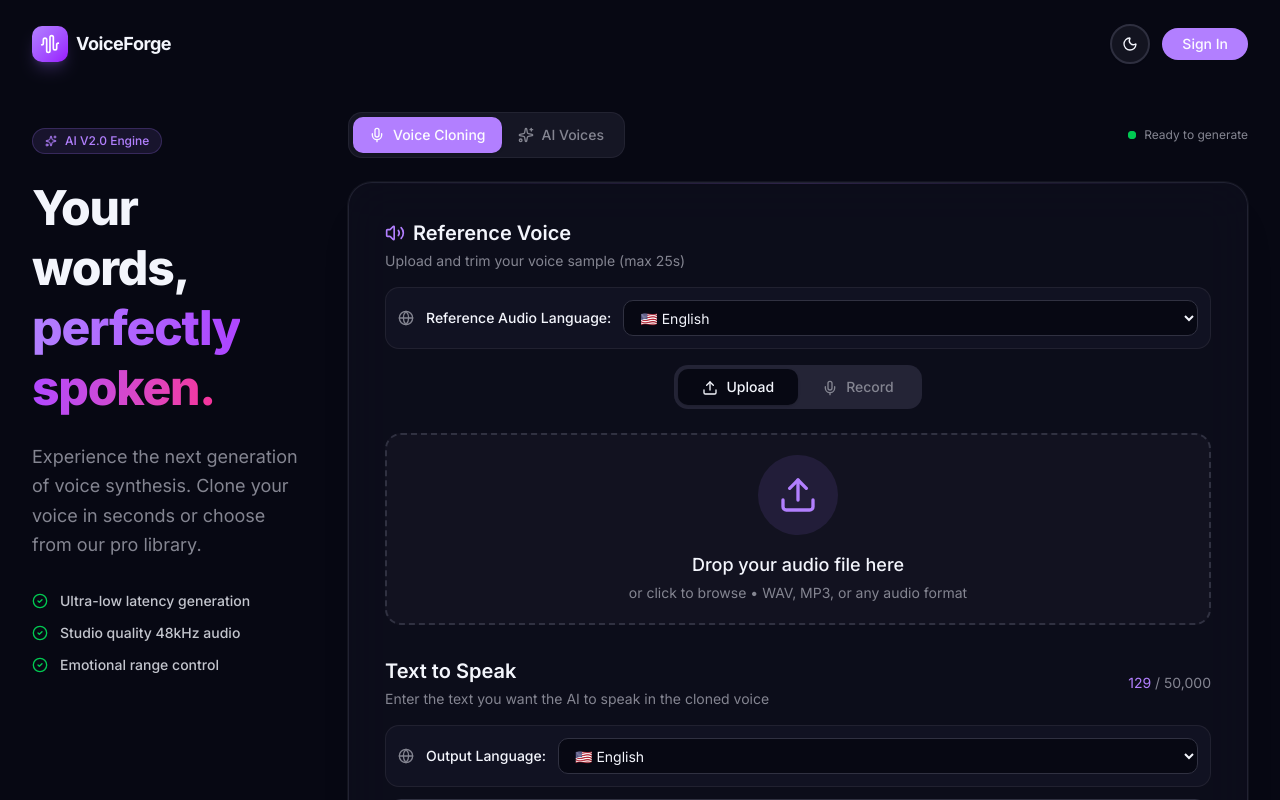
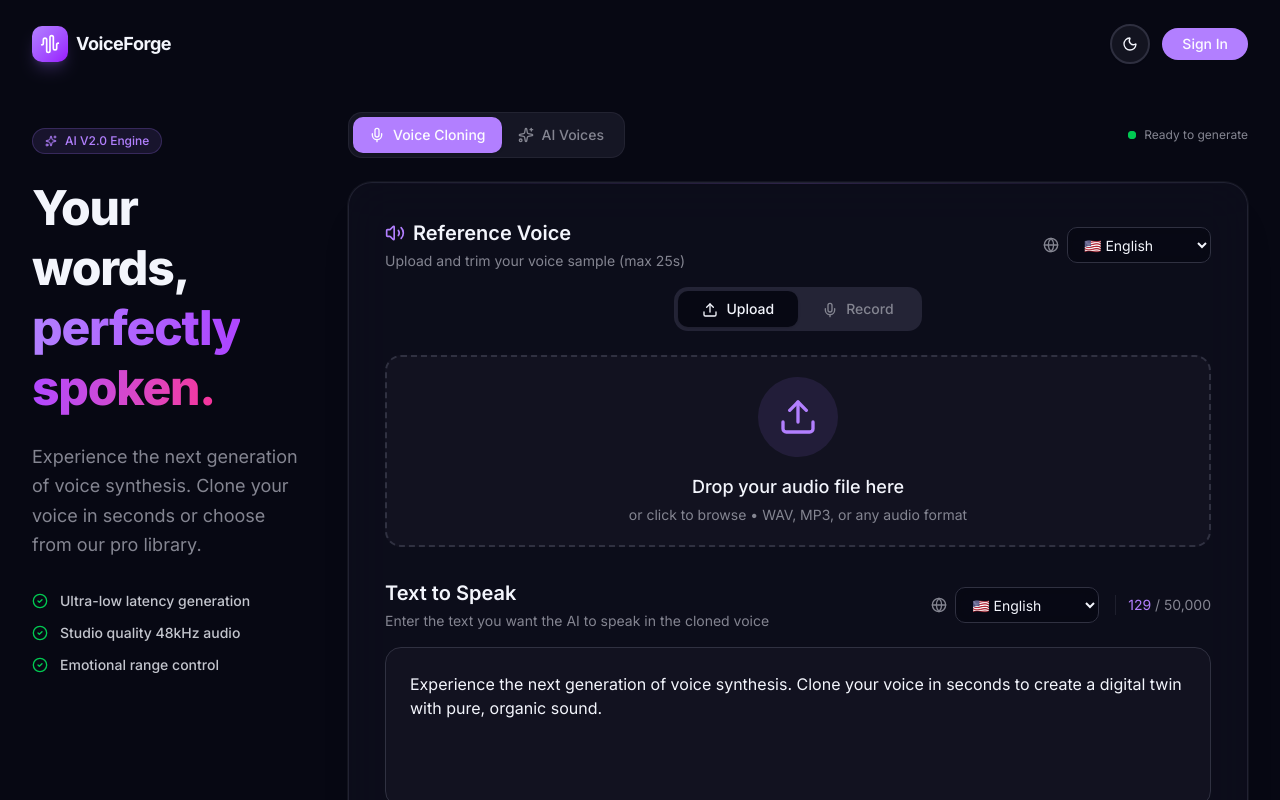
Before and after one commit to Sohaib-2/voice_cloner, a Next.js app: page / in a window 1280 px wide. Shown: the top 800 px of the page. Built offline with nearby package versions, Linux system fonts and the light colour scheme.

Commit message:
updated tge lang selector ui

```diff
--- a/components/tabs/VoiceCloningTab.tsx
+++ b/components/tabs/VoiceCloningTab.tsx
@@ -522,8 +522,7 @@ export default function VoiceCloningTab({ maxChars, maxAudioDuration }: VoiceClo
     <div className="space-y-8 animate-fadeIn">
       {/* Reference Voice Section */}
       <div className="relative">
-        <div className="flex flex-col gap-4 mb-4">
-          <div className="flex items-center justify-between">
+        <div className="flex items-center justify-between mb-4">
           <div>
             <h2 className="text-xl font-semibold flex items-center gap-2">
               <Volume2 className="w-5 h-5 text-primary" />
@@ -534,8 +533,26 @@ export default function VoiceCloningTab({ maxChars, maxAudioDuration }: VoiceClo
             </p>
           </div>
 
+          <div className="flex items-center gap-3">
+            {/* Reference Language Selector - Compact */}
+            <div className="flex items-center gap-2">
+              <Globe className="w-4 h-4 text-muted-foreground" />
+              <select
+                value={refLanguage}
+                onChange={(e) => setRefLanguage(e.target.value)}
+                className="h-9 bg-background/80 backdrop-blur-sm border border-border rounded-lg px-3 text-sm text-foreground focus:outline-none focus:ring-2 focus:ring-primary cursor-pointer hover:bg-accent transition-colors"
+                title="Reference audio language"
+              >
+                {SUPPORTED_LANGUAGES.map((lang) => (
+                  <option key={lang.code} value={lang.code}>
+                    {lang.flag} {lang.name}
+                  </option>
+                ))}
+              </select>
+            </div>
+
             {file && (
-              <div className="flex items-center gap-2">
+              <div className="flex items-center gap-2 pl-3 border-l border-border/50">
                 <button
                   onClick={() => setRemoveNoise(!removeNoise)}
                   className={`relative inline-flex h-6 w-11 items-center rounded-full transition-colors ${
@@ -552,23 +569,6 @@ export default function VoiceCloningTab({ maxChars, maxAudioDuration }: VoiceClo
                 <span className="text-sm text-muted-foreground">Clean Audio</span>
               </div>
             )}
-          </div>
-
-          {/* Reference Audio Language Selector */}
-          <div className="flex items-center gap-3 p-3 bg-muted/30 rounded-xl border border-border/50">
-            <Globe className="w-4 h-4 text-muted-foreground" />
-            <label className="text-sm font-medium text-foreground">Reference Audio Language:</label>
-            <select
-              value={refLanguage}
-              onChange={(e) => setRefLanguage(e.target.value)}
-              className="flex-1 h-9 bg-background border border-border rounded-lg px-3 text-sm text-foreground focus:outline-none focus:ring-2 focus:ring-primary cursor-pointer hover:bg-accent transition-colors"
-            >
-              {SUPPORTED_LANGUAGES.map((lang) => (
-                <option key={lang.code} value={lang.code}>
-                  {lang.flag} {lang.name}
-                </option>
-              ))}
-            </select>
           </div>
         </div>
 
@@ -741,22 +741,16 @@ export default function VoiceCloningTab({ maxChars, maxAudioDuration }: VoiceClo
               Enter the text you want the AI to speak in the cloned voice
             </p>
           </div>
-          <div className="text-sm">
-            <span className={`font-mono ${charCount > maxChars ? 'text-destructive' : 'text-primary'}`}>
-              {charCount.toLocaleString()}
-            </span>
-            <span className="text-muted-foreground"> / {maxChars.toLocaleString()}</span>
-          </div>
-        </div>
 
-        {/* Output Language Selector */}
-        <div className="flex items-center gap-3 p-3 mb-3 bg-muted/30 rounded-xl border border-border/50">
+          <div className="flex items-center gap-4">
+            {/* Output Language Selector - Compact */}
+            <div className="flex items-center gap-2">
               <Globe className="w-4 h-4 text-muted-foreground" />
-          <label className="text-sm font-medium text-foreground">Output Language:</label>
               <select
                 value={selectedLanguage}
                 onChange={(e) => handleLanguageChange(e.target.value)}
-            className="flex-1 h-9 bg-background border border-border rounded-lg px-3 text-sm text-foreground focus:outline-none focus:ring-2 focus:ring-primary cursor-pointer hover:bg-accent transition-colors"
+                className="h-9 bg-background/80 backdrop-blur-sm border border-border rounded-lg px-3 text-sm text-foreground focus:outline-none focus:ring-2 focus:ring-primary cursor-pointer hover:bg-accent transition-colors"
+                title="Output language"
               >
                 {SUPPORTED_LANGUAGES.map((lang) => (
                   <option key={lang.code} value={lang.code}>
@@ -764,6 +758,16 @@ export default function VoiceCloningTab({ maxChars, maxAudioDuration }: VoiceClo
                   </option>
                 ))}
               </select>
+            </div>
+
+            {/* Character Count */}
+            <div className="text-sm pl-3 border-l border-border/50">
+              <span className={`font-mono ${charCount > maxChars ? 'text-destructive' : 'text-primary'}`}>
+                {charCount.toLocaleString()}
+              </span>
+              <span className="text-muted-foreground"> / {maxChars.toLocaleString()}</span>
+            </div>
+          </div>
         </div>
 
         <div className="relative">
```
Lines whose indentation alone changed are shown as unchanged.
